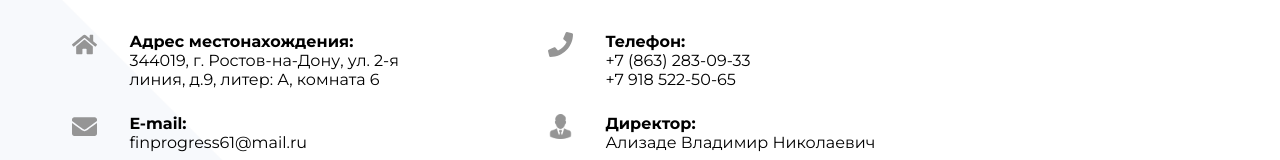
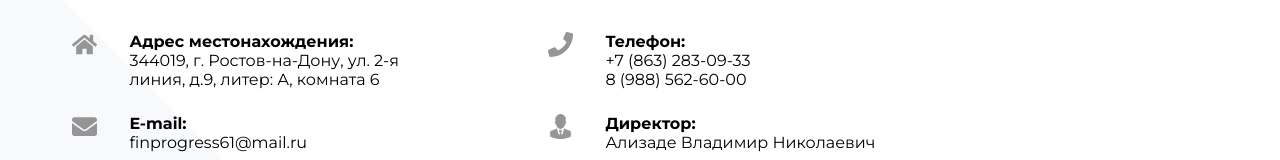
Before and after one commit to sattarzhanovdev/finprogress, a React (Create React App) app: page /contacts in a window 1280 px wide. Shown: the part 625-785 px from the top of the page. Built offline with nearby package versions, Linux system fonts and the light colour scheme.

Commit message:
именение номера

```diff
--- a/src/components/contacts/index.jsx
+++ b/src/components/contacts/index.jsx
@@ -59,7 +59,7 @@ const Contacts = () => {
                 +7 (863) 283-09-33
               </p>
               <p>
-              +7 918 522-50-65
+              8 (988) 562-60-00
               </p>
             </div>
           </div>
```
